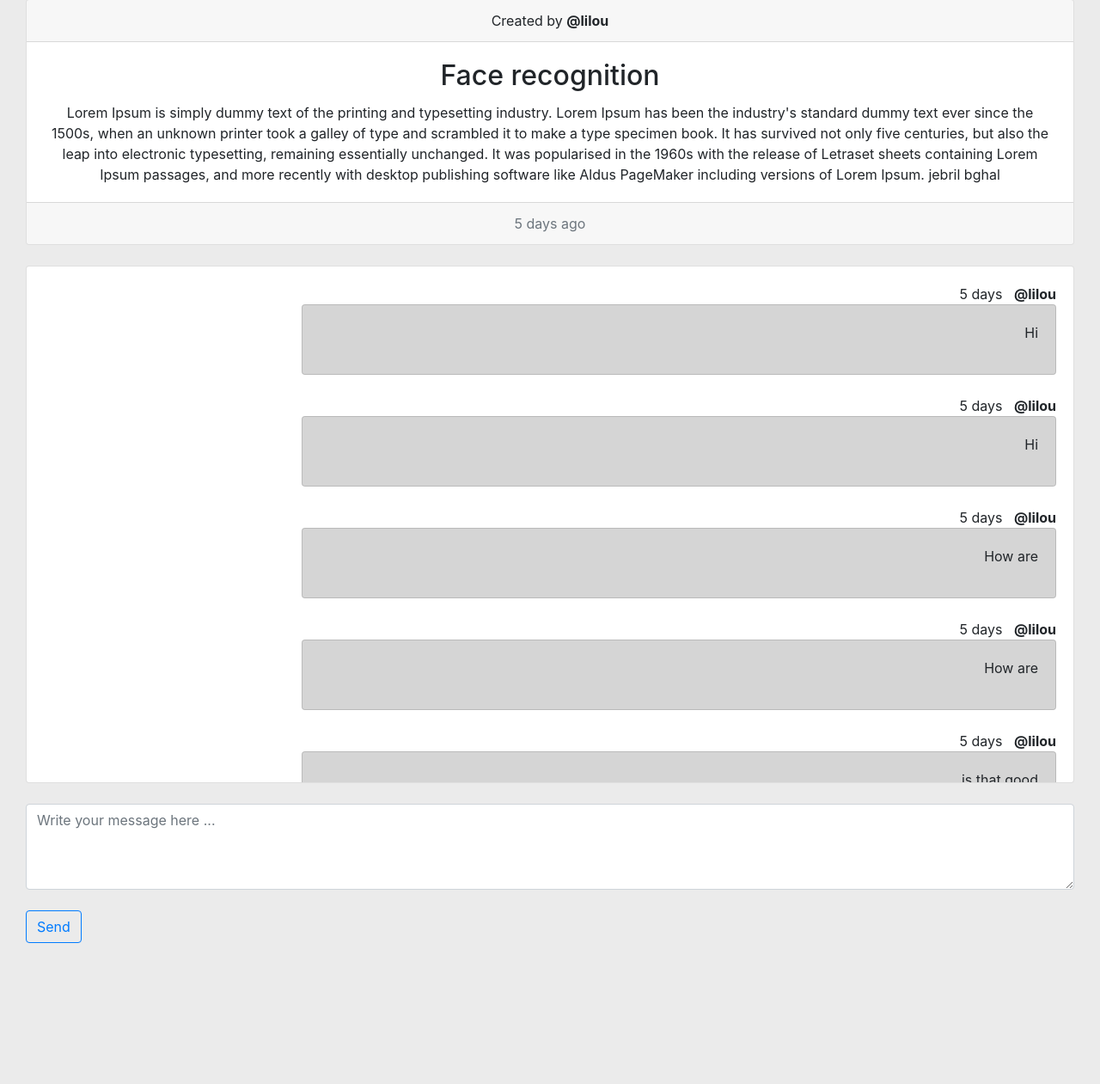
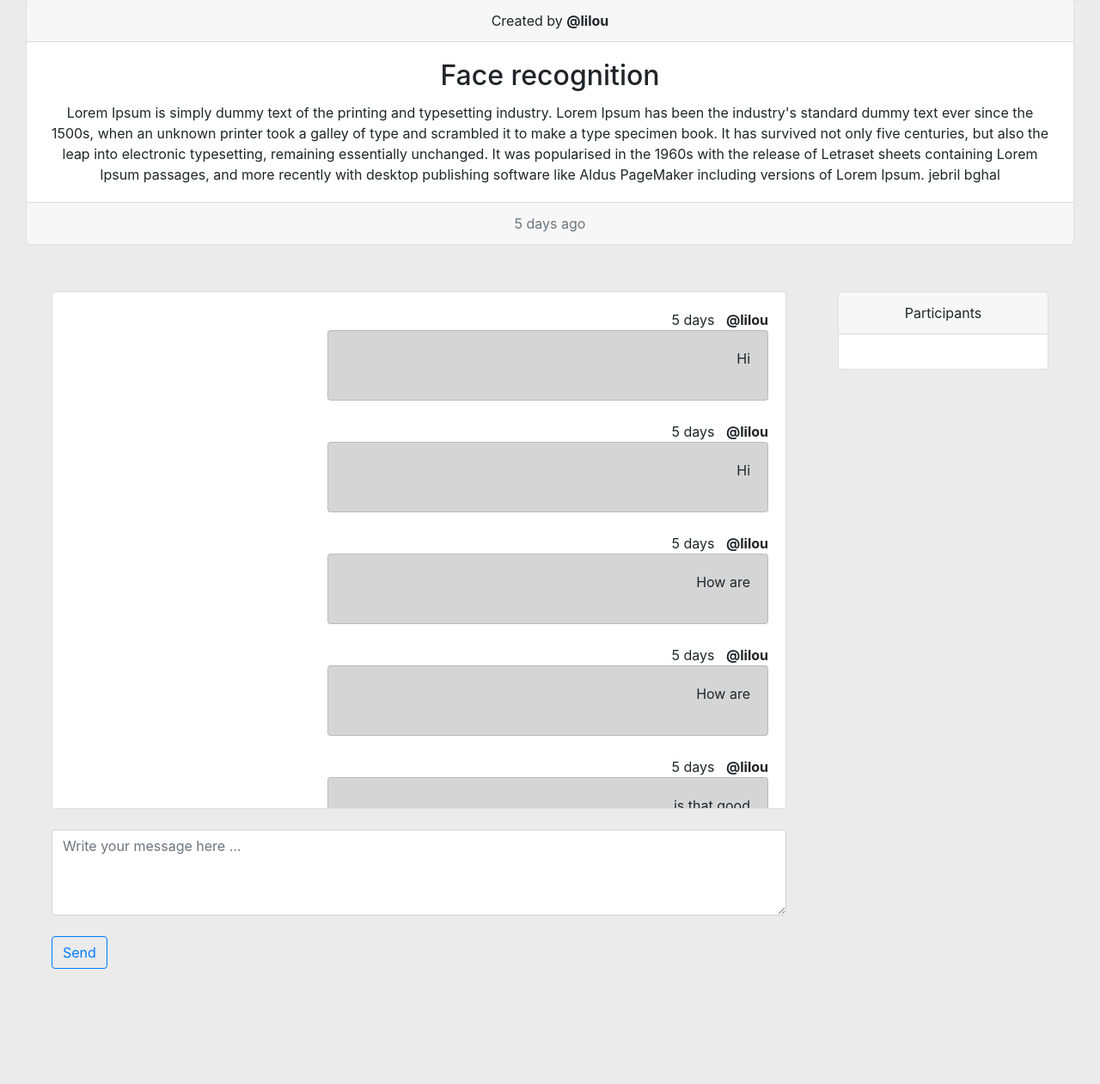
Before and after one commit to ZenasniKhalil/MyClass, a Django app: page /room/10/ in a window 1280 px wide. Shown: the part 105-1366 px from the top of the page at 86% size. Run offline with Django 4.2, Linux system fonts and the light colour scheme; data comes from the database, SQL or seed files in the repository; both versions use the stored data as it was after the commit; some libraries are stand-ins or nearby versions.

Commit message:
Add new style for the rooms and new instance for Room model

```diff
--- a/base/models.py
+++ b/base/models.py
@@ -11,6 +11,7 @@
     host = models.ForeignKey(User, on_delete=models.CASCADE)
     topic = models.ForeignKey(Topic, on_delete=models.SET_NULL, null=True)
     description = models.TextField(blank=True, null=True)
+    participant = models.ManyToManyField(User, related_name='participants', blank=True)
     created = models.DateTimeField(auto_now=True)
     updated = models.DateTimeField(auto_now_add=True)
     class Meta:
--- a/base/templates/base/room.html
+++ b/base/templates/base/room.html
@@ -23,6 +23,13 @@
   font-weight: bold;
   color: green;
 }
+    .room-container{
+        display: grid;
+        grid-template-columns: 3fr 1fr;
+    }
+    .room-containers{
+        margin: 30px;
+    }
 </style>
 <center>
     <div class="card text-center">
@@ -39,7 +46,8 @@
       </div>
 </center>
     <br>
-    <div>
+    <div class="room-container">
+        <div class="room-containers">
             <div class="card" >
                 <div class="card-body scroll" >
                     {% for m in room_messages %}
@@ -77,4 +85,19 @@
               </form>
         </div>
 
+        <div class="room-containers">
+            <div class="card text-center">
+                <div class="card-header">
+                    Participants
+                </div>
+                <div class="card-body">
+                    {% for par in room.participant.all %}
+                  <h5 class="card-title">@{{par}}</h5>
+                    {% endfor %}
+                </div>
+              </div>
+        </div>
+    </div>
+
+
 {% endblock %}
--- a/base/views.py
+++ b/base/views.py
@@ -78,6 +78,7 @@
             room=room,
             body = request.POST['body'],
         )
+        room.participant.add(request.user)
         return redirect('base:room',room.id)
     context = {
         'room':room,
```
Also changed, not shown: base/migrations/0003_alter_message_options_room_participant.py (added), db.sqlite3. Lines whose indentation alone changed are shown as unchanged.
